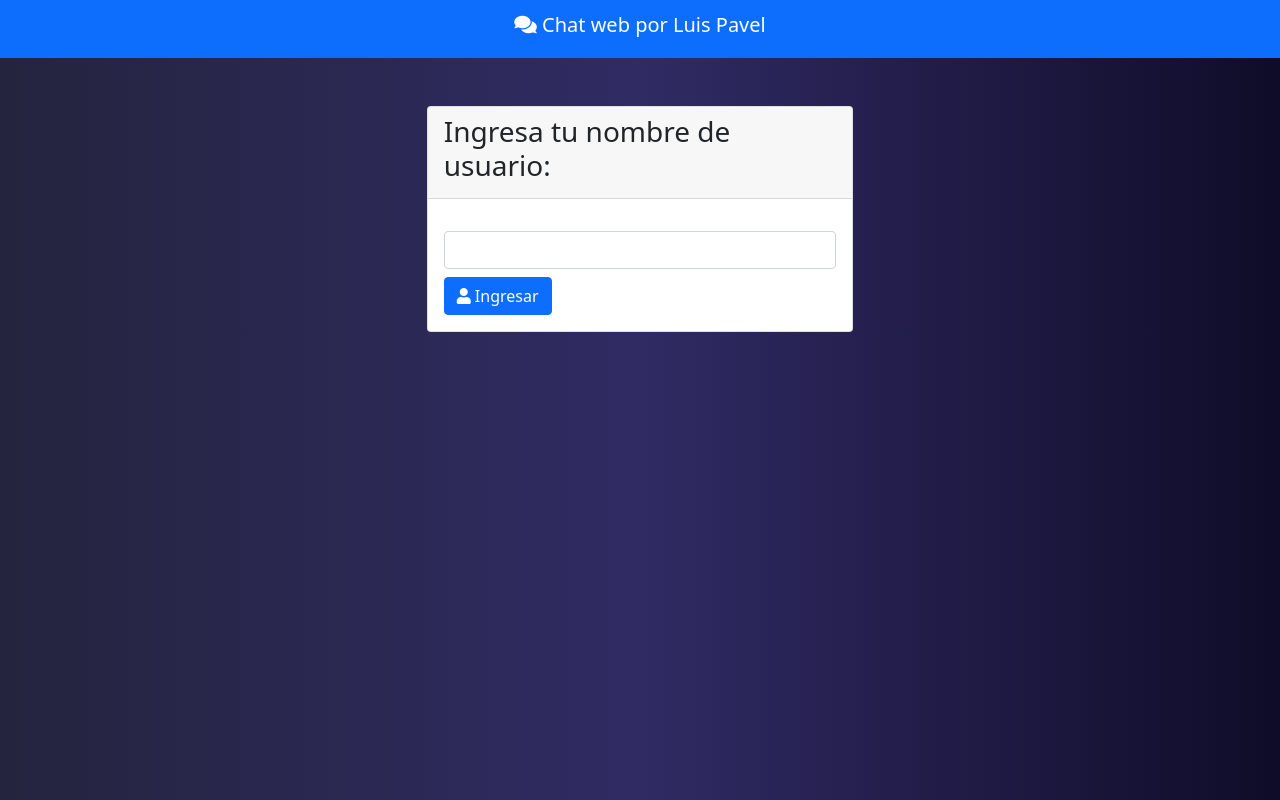
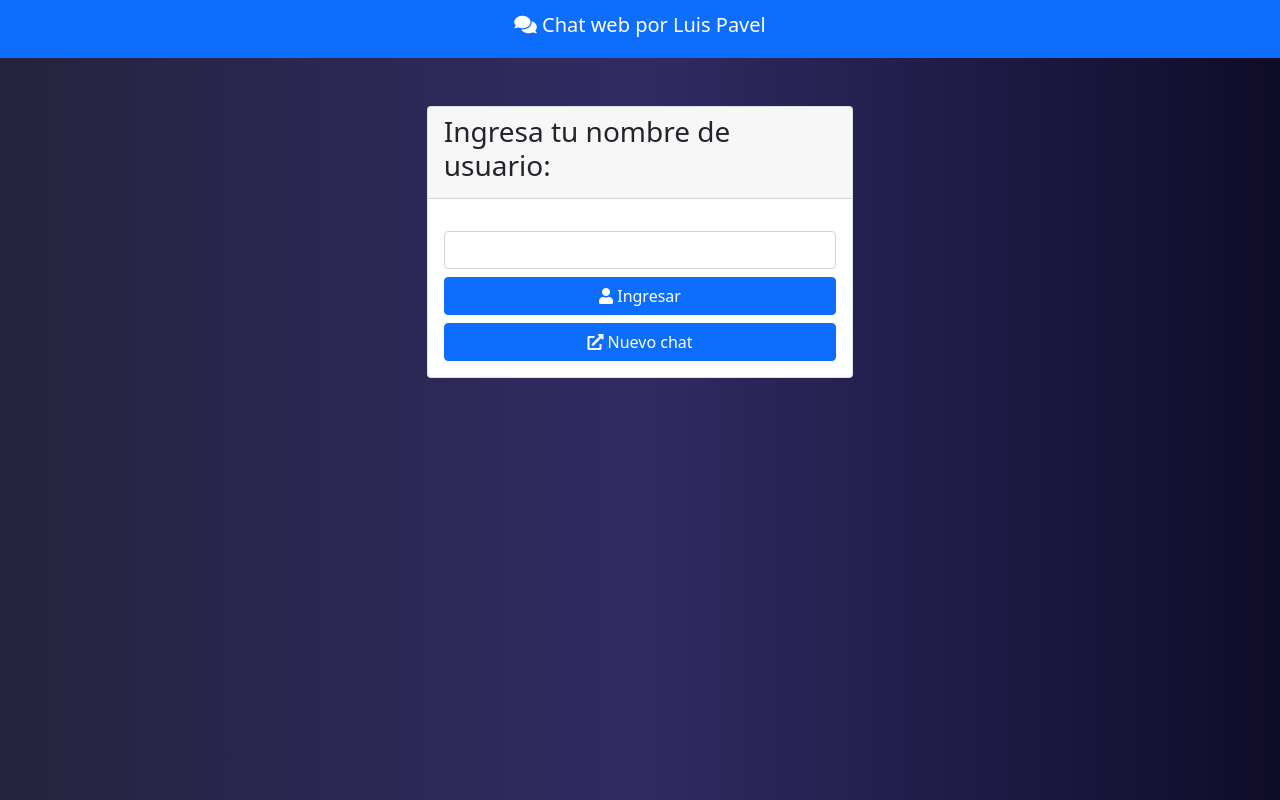
Before and after one commit to luispavel/ChatWeb, a website: page src/public/index.html in a window 1280 px wide. Drawn offline with nearby package versions, Linux system fonts and the light colour scheme; no server answers.

Commit message:
Añadiendo botón de nuevo chat

```diff
--- a/src/public/index.html
+++ b/src/public/index.html
@@ -32,10 +32,13 @@
         <div class="card-body">
             <form id="userForm">
                 <input type="text" id="userName" class="form-control">
-                <button type="submit" class="btn btn-primary mt-2">
+                <button type="submit" class="btn btn-primary col-12 mt-2">
                     <i class="fas fa-user"></i> Ingresar
                 </button>
             </form>
+            <button onclick="window.open('./')" class="btn btn-primary col-12 mt-2" >
+                <i class="fas fa-external-link-alt"></i> Nuevo chat
+            </button>
         </div>
     </div>
 
```
